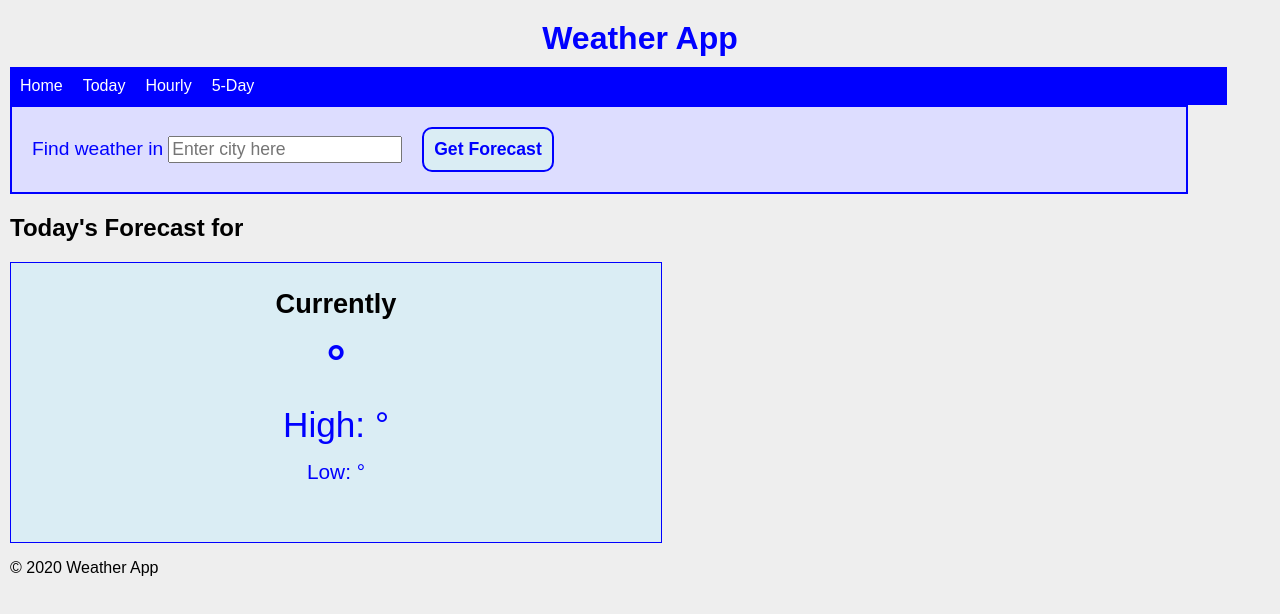
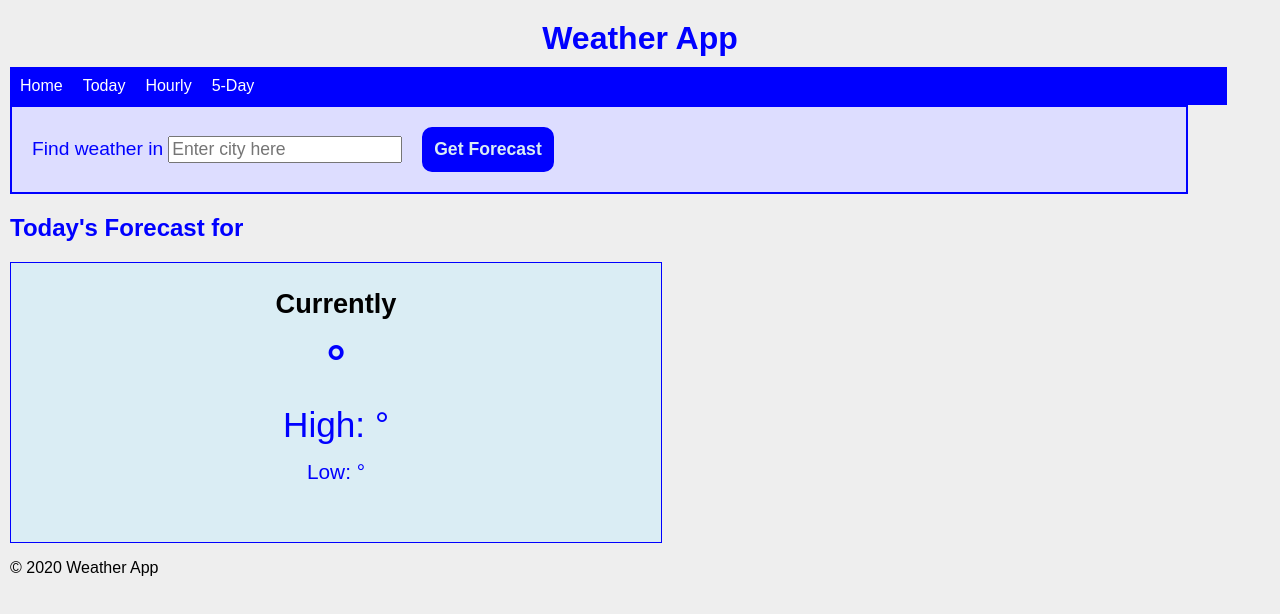
Before and after one commit to josephsenyonjo25/WeatherApp, a React (Create React App) app: page /today in a window 1280 px wide. In both pictures the pointer is over the button "Get Forecast". Shown: the top 614 px of the page. Built offline with nearby package versions, Linux system fonts and the light colour scheme.

Commit message:
added hover effect to button and styled headings

```diff
--- a/src/App.css
+++ b/src/App.css
@@ -47,6 +47,14 @@ body{
   font-size: 1.1em;
   font-weight: bold;
 }
+.CitySearch button:hover{
+  background-color: blue;
+  color:#daedf4;
+}
+h2{
+  color:blue;
+}
+
 #days{
   display: flex;
 }
```
